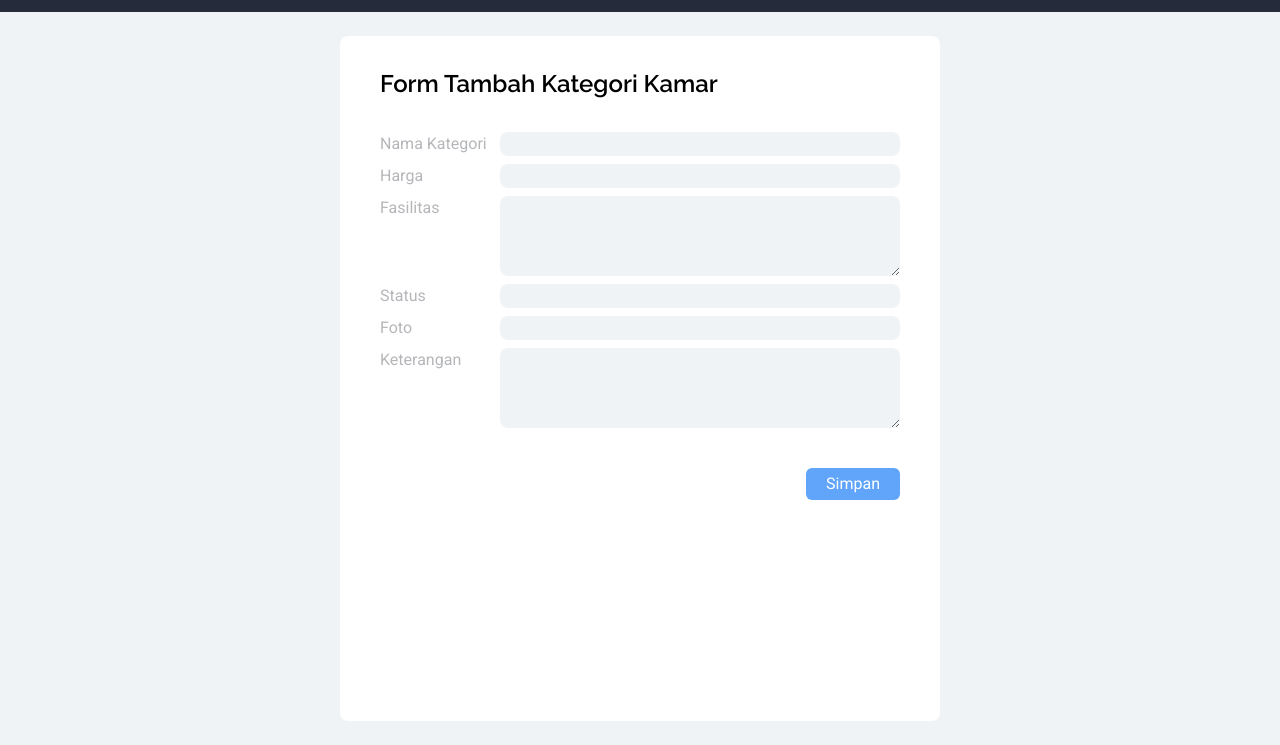
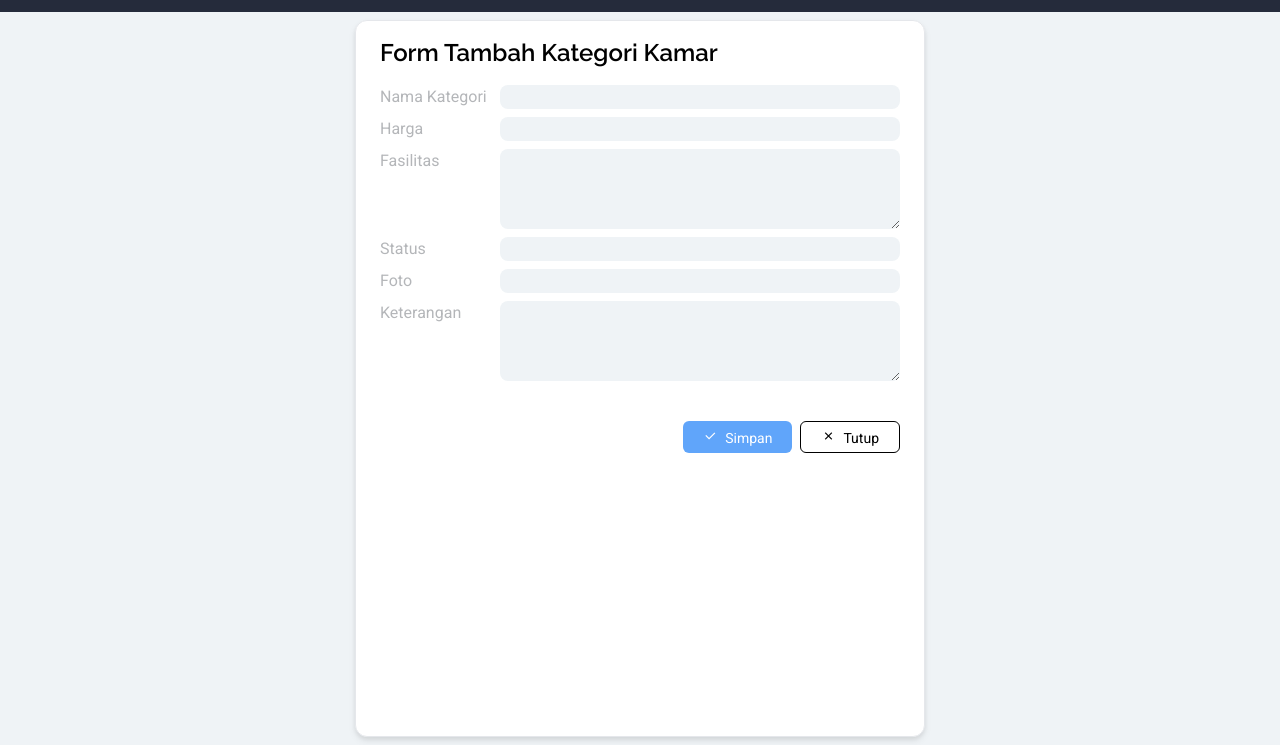
Before and after one commit to zikran69/dashboard-admin, a website: page src/form-kategori-kamar.html in a window 1280 px wide. Shown: the part 55-800 px from the top of the page. Drawn offline with nearby package versions, Linux system fonts and the light colour scheme.

Commit message:
resize container form tambah kategori dan lantai kamar, add button tutup di form, refine code

```diff
--- a/src/form-kategori-kamar.html
+++ b/src/form-kategori-kamar.html
@@ -18,9 +18,9 @@
         </div>
     </header>
     <main class="bg-primary-gray flex justify-center min-h-[calc(100vh-67.33px)]">
-        <div class="m-6 bg-white flex justify-center flex-shrink-0 w-[600px] rounded-lg">
+        <div class="my-2 bg-white flex justify-center flex-shrink-0 w-[570px] border rounded-xl drop-shadow-md">
             <form action="./kategori-kamar.html" class="w-[520px] font-roboto text-secondary-gray">
-                <h1 class="py-8 font-raleway text-2xl font-semibold text-black">Form Tambah Kategori Kamar</h1>
+                <h1 class="py-4 font-raleway text-2xl font-semibold text-black">Form Tambah Kategori Kamar</h1>
                 <div class=" pb-2 flex justify-between">
                     <label for="tambah-kategori" class="">Nama Kategori</label>
                     <input type="text" class="w-[400px] text-sm pl-2 bg-primary-gray rounded-lg focus:outline-none">
@@ -45,8 +45,9 @@
                     <label for="keterangan">Keterangan</label>
                     <textarea type="text" rows="4" class="w-[400px] text-sm pl-2 bg-primary-gray rounded-lg focus:outline-none"></textarea>
                 </div>
-                <div class="flex justify-end py-8">
-                    <button type="submit" class="py-1 px-5 text-white bg-blue-400 rounded-md">Simpan</button>
+                <div class="flex justify-end py-8 text-sm">
+                    <button type="submit" class="py-1 px-5 text-white bg-blue-400 rounded-md mr-2"><i class="ri-check-line mr-2"></i>Simpan</button>
+                    <button type="button" class="py-1 px-5 text-black border border-black rounded-md"><i class="ri-close-line mr-2 text-black"></i><a href="./kategori-kamar.html">Tutup</a></button>
                 </div>
             </form>
         </div>
```
Also changed, not shown: src/form-lantai-kamar.html (+5 -4 lines), src/kategori-kamar.html (+2 -2 lines), src/lantai-kamar.html (+2 -2 lines), src/css/main.css.
